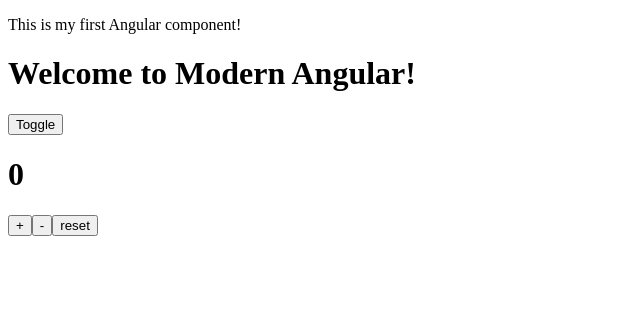
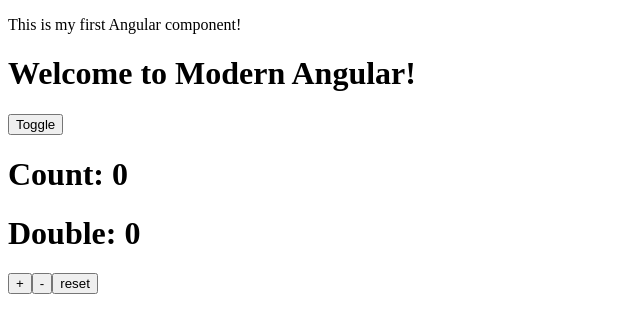
Before and after one commit to jose-vitor-quadrado/modern-angular-course, an Angular app: page / in a window 1280 px wide. Shown: the top 332 px of the page, without its empty margins (0-640 px from the left). Built offline with nearby package versions, Linux system fonts and the light colour scheme.

Commit message:
Feat: Add computed signals in hello component to double the count function

```diff
--- a/src/app/hello/hello.html
+++ b/src/app/hello/hello.html
@@ -7,7 +7,8 @@
   Toggle
 </button>
 
-<h1>{{ count() }}</h1>
+<h1>Count: {{ count() }}</h1>
+<h1>Double: {{ doubleCount() }}</h1>
 
 <button (click)="increaseCounter()">+</button>
 
--- a/src/app/hello/hello.ts
+++ b/src/app/hello/hello.ts
@@ -1,4 +1,4 @@
-import { Component, signal } from '@angular/core';
+import { Component, computed, signal } from '@angular/core';
 
 @Component({
   imports: [],
@@ -18,6 +18,13 @@ export class Hello {
 
   protected count = signal(0);
 
+  protected doubleCount = computed(() => this.count() * 2);
+
+  // protected getDoubleCount() {
+  //   console.log('getDoubleCount called');
+  //   return this.count() * 2;
+  // }
+
   protected increaseCounter() {
     this.count.update(value => value + 1);
   }
```
